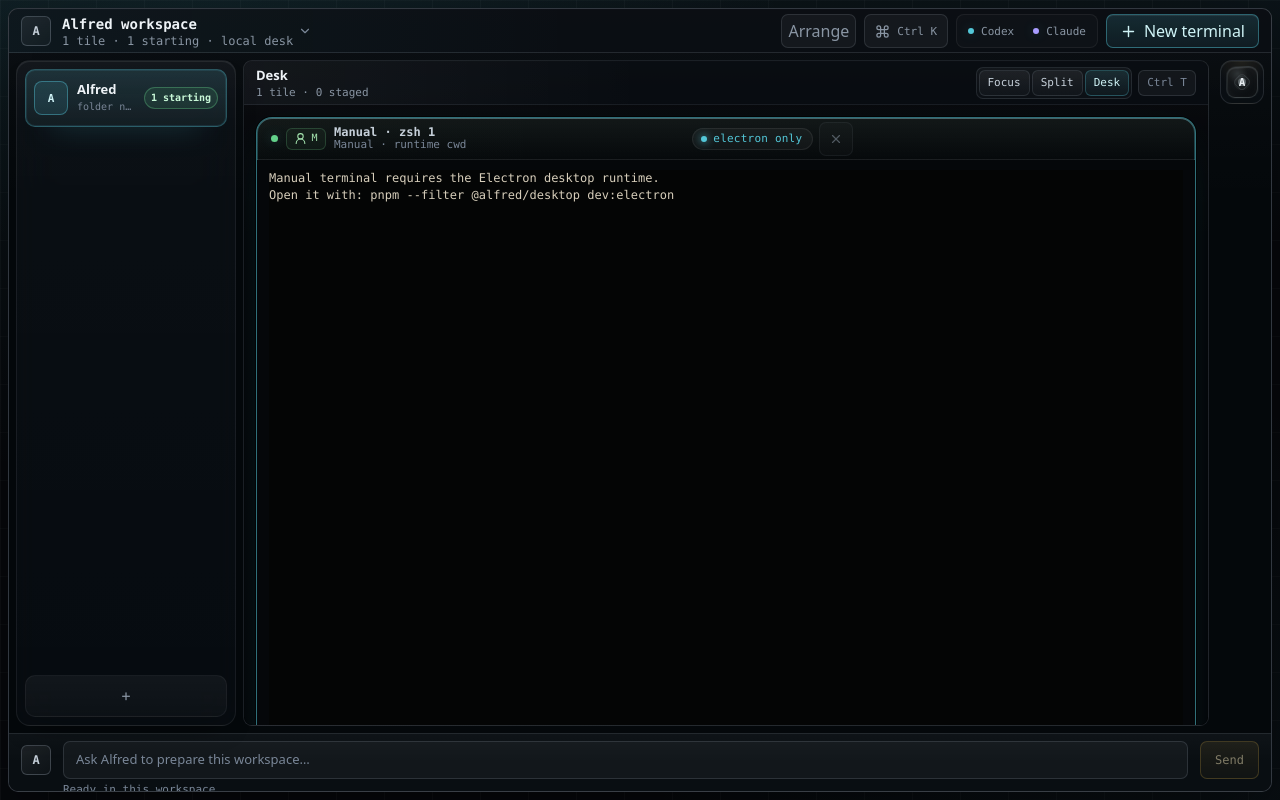
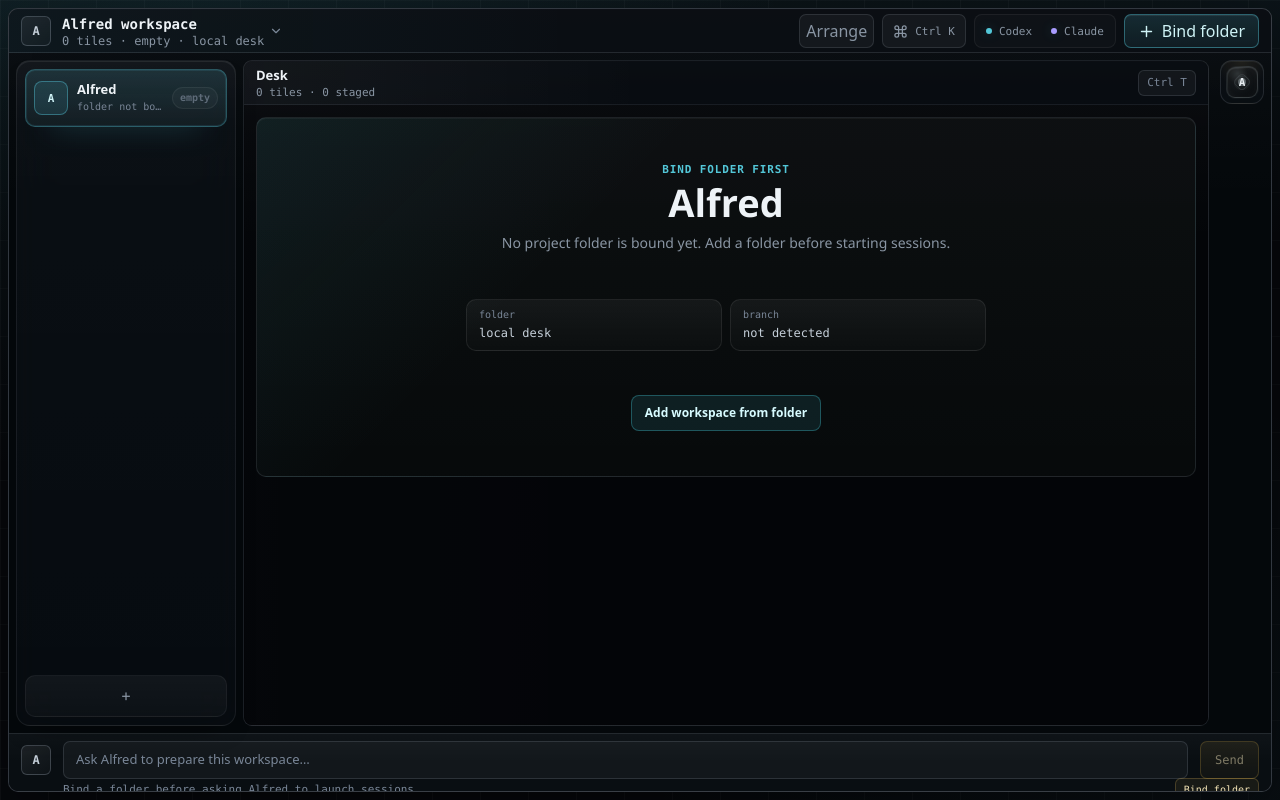
Before and after one commit to pdudek2/Alfred, a React (Vite) app in the folder apps/desktop/: page / in a window 1280 px wide. Built offline with nearby package versions, Linux system fonts and the light colour scheme.

Commit message:
Require bound workspace before launching sessions

```diff
--- a/apps/desktop/src/renderer/app.tsx
+++ b/apps/desktop/src/renderer/app.tsx
@@ -102,6 +102,7 @@ export function App() {
   const workspaceStateHydratedRef = useRef<boolean>(false);
   const shortcutModifier = navigator.platform.includes("Mac") ? "Cmd" : "Ctrl";
   const activeWorkspace = workspaces.find((workspace) => workspace.id === activeWorkspaceId) ?? DEFAULT_WORKSPACE;
+  const activeWorkspaceBound = Boolean(activeWorkspace.rootPath);
   const activeWorkMode = workModesByWorkspace[activeWorkspace.id] ?? "desk";
   const activeSessions = terminalSessions.filter((session) => session.workspaceId === activeWorkspace.id);
   const activePreviewCandidates = previewCandidates.filter((candidate) => candidate.workspaceId === activeWorkspace.id);
@@ -153,6 +154,8 @@ export function App() {
         : "Resolve the current Alfred plan before asking for another."
       : runtimeStatus && !runtimeStatus.openRouterConfigured
         ? "Set OPENROUTER_API_KEY in repo .env to use Alfred."
+        : !activeWorkspaceBound
+          ? "Bind a folder before asking Alfred to launch sessions."
         : undefined;
 
   useEffect(() => {
@@ -160,10 +163,18 @@ export function App() {
   }, [terminalSessions]);
 
   const handleAddManualSession = useCallback(() => {
+    if (!activeWorkspace.rootPath) {
+      setAlfredStatus(errored({ code: "malformed", message: "Bind a folder before starting a terminal." }));
+      return;
+    }
     setTerminalSessions((sessions) => addManualSession(sessions, activeWorkspace.rootPath ?? "", activeWorkspace.id));
   }, [activeWorkspace.id, activeWorkspace.rootPath]);
 
   const handleAddAgentSession = useCallback((kind: Extract<AgentKind, "claude" | "codex">) => {
+    if (!activeWorkspace.rootPath) {
+      setAlfredStatus(errored({ code: "malformed", message: "Bind a folder before starting an agent session." }));
+      return;
+    }
     setTerminalSessions((sessions) =>
       addAgentSession(sessions, kind, activeWorkspace.rootPath ?? "", activeWorkspace.id),
     );
@@ -654,6 +665,10 @@ export function App() {
     const prompt = composerValue.trim();
     if (!prompt) return;
     if (!canRequestPlan(alfredStatus, globalStagedCount)) return;
+    if (!activeWorkspace.rootPath) {
+      setAlfredStatus(errored({ code: "malformed", message: "Bind a folder before asking Alfred to launch sessions." }));
+      return;
+    }
     const alfredApi = getDesktopAlfredApi();
     if (!alfredApi) {
       setAlfredStatus(errored({ code: "network", message: "Alfred runtime is unavailable. Open the desktop app." }));
@@ -899,7 +914,7 @@ export function App() {
     let cancelled = false;
 
     if (!terminalApi) {
-      setTerminalSessions(createInitialSessions(""));
+      setTerminalSessions([]);
       return;
     }
 
@@ -957,10 +972,12 @@ export function App() {
         const hydratedSessions =
           liveSessions.length + restoredSessions.length + stagedSessions.length > 0
             ? [...liveSessions, ...restoredSessions, ...stagedSessions]
-            : createInitialSessions(
-                workspaceRootPath(workspaceStateResult, workspaceStateResult?.activeWorkspaceId ?? DEFAULT_WORKSPACE_ID),
-                workspaceStateResult?.activeWorkspaceId ?? DEFAULT_WORKSPACE_ID,
-              );
+            : workspaceRootPath(workspaceStateResult, workspaceStateResult?.activeWorkspaceId ?? DEFAULT_WORKSPACE_ID)
+              ? createInitialSessions(
+                  workspaceRootPath(workspaceStateResult, workspaceStateResult?.activeWorkspaceId ?? DEFAULT_WORKSPACE_ID),
+                  workspaceStateResult?.activeWorkspaceId ?? DEFAULT_WORKSPACE_ID,
+                )
+              : [];
         setWorkspaces((current) =>
           ensureWorkspacesForSessions(workspaceStateResult?.workspaces ?? current, hydratedSessions),
         );
@@ -971,7 +988,7 @@ export function App() {
       })
       .catch(() => {
         if (!cancelled) {
-          setTerminalSessions(createInitialSessions(""));
+          setTerminalSessions([]);
           workspaceStateHydratedRef.current = true;
         }
       });
@@ -1065,8 +1082,9 @@ export function App() {
                 className="agent-launch-button codex"
                 type="button"
                 aria-label="Start Codex"
+                disabled={!activeWorkspaceBound}
                 onClick={() => handleAddAgentSession("codex")}
-                title="Start Codex in this workspace"
+                title={activeWorkspaceBound ? "Start Codex in this workspace" : "Bind a folder before starting Codex"}
               >
                 <span className="tool-dot codex" />
                 <span>Codex</span>
@@ -1075,8 +1093,9 @@ export function App() {
                 className="agent-launch-button claude"
                 type="button"
                 aria-label="Start Claude"
+                disabled={!activeWorkspaceBound}
                 onClick={() => handleAddAgentSession("claude")}
-                title="Start Claude in this workspace"
+                title={activeWorkspaceBound ? "Start Claude in this workspace" : "Bind a folder before starting Claude"}
               >
                 <span className="tool-dot claude" />
                 <span>Claude</span>
@@ -1085,12 +1104,12 @@ export function App() {
             <button
               className="new-terminal-button"
               type="button"
-              aria-label="New terminal"
-              onClick={handleAddManualSession}
-              title="New terminal"
+              aria-label={activeWorkspaceBound ? "New terminal" : "Bind folder"}
+              onClick={activeWorkspaceBound ? handleAddManualSession : handleAddWorkspace}
+              title={activeWorkspaceBound ? "New terminal" : "Bind a folder before starting sessions"}
             >
               <Plus size={17} />
-              <span>New terminal</span>
+              <span>{activeWorkspaceBound ? "New terminal" : "Bind folder"}</span>
             </button>
           </div>
         </div>
@@ -1120,6 +1139,7 @@ export function App() {
               workspaceGitBranch={activeWorkspace.gitBranch}
               workspaceLabel={activeWorkspace.label}
               workspaceRootPath={activeWorkspace.rootPath}
+              onBindWorkspace={handleAddWorkspace}
               onAddAgentSession={handleAddAgentSession}
               onAddManualSession={handleAddManualSession}
               onCloseSession={handleCloseSession}
@@ -1184,12 +1204,24 @@ export function App() {
           </div>
         </div>
         <ComposerBar
-          blockedActionLabel={stagedWorkspaceId && stagedWorkspaceLabel ? `Open ${stagedWorkspaceLabel}` : undefined}
+          blockedActionLabel={
+            stagedWorkspaceId && stagedWorkspaceLabel
+              ? `Open ${stagedWorkspaceLabel}`
+              : !activeWorkspaceBound
+                ? "Bind folder"
+                : undefined
+          }
           blockedReason={composerBlockedReason}
           value={composerValue}
           thinking={isThinking(alfredStatus)}
           workspaceName={activeWorkspace.label === "Alfred" ? "this workspace" : activeWorkspace.label}
-          onBlockedAction={stagedWorkspaceId ? () => handleSelectWorkspace(stagedWorkspaceId) : undefined}
+          onBlockedAction={
+            stagedWorkspaceId
+              ? () => handleSelectWorkspace(stagedWorkspaceId)
+              : !activeWorkspaceBound
+                ? handleAddWorkspace
+                : undefined
+          }
           onChange={setComposerValue}
           onSubmit={handleSubmitPrompt}
         />
--- a/apps/desktop/src/renderer/components/CommandPalette.tsx
+++ b/apps/desktop/src/renderer/components/CommandPalette.tsx
@@ -133,6 +133,7 @@ export function CommandPalette({
   const selectedSession = sessions.find((session) => session.id === selectedSessionId) ?? sessions[0] ?? null;
   const selectedRestartable = selectedSession ? isRestartableSession(selectedSession) : false;
   const activeWorkspace = workspaces.find((workspace) => workspace.id === activeWorkspaceId);
+  const activeWorkspaceBound = Boolean(activeWorkspace?.rootPath);
   const normalizedQuery = query.trim().toLowerCase();
   const workspaceById = useMemo(
     () => new Map(workspaces.map((workspace) => [workspace.id, workspace])),
@@ -154,19 +155,24 @@ export function CommandPalette({
       {
         id: "new-terminal",
         label: "New manual terminal",
-        detail: `${shortcutModifier} T · start a shell in this workspace`,
+        detail: activeWorkspaceBound
+          ? `${shortcutModifier} T · start a shell in this workspace`
+          : "Bind a folder before starting sessions",
+        disabled: !activeWorkspaceBound,
         run: onAddManualSession,
       },
       {
         id: "new-codex-session",
         label: "New Codex session",
-        detail: "Start codex in this workspace",
+        detail: activeWorkspaceBound ? "Start codex in this workspace" : "Bind a folder before starting agents",
+        disabled: !activeWorkspaceBound,
         run: () => onAddAgentSession("codex"),
       },
       {
         id: "new-claude-session",
         label: "New Claude session",
-        detail: "Start claude in this workspace",
+        detail: activeWorkspaceBound ? "Start claude in this workspace" : "Bind a folder before starting agents",
+        disabled: !activeWorkspaceBound,
         run: () => onAddAgentSession("claude"),
       },
       {
@@ -379,6 +385,7 @@ export function CommandPalette({
       activeWorkMode,
       activeWorkspaceId,
       activeWorkspace,
+      activeWorkspaceBound,
       activeSearchableSessions,
       attention,
       arrangeMode,
--- a/apps/desktop/src/renderer/components/TerminalDesk.tsx
+++ b/apps/desktop/src/renderer/components/TerminalDesk.tsx
@@ -36,6 +36,7 @@ type TerminalDeskProps = {
   workspaceGitBranch?: string | undefined;
   workspaceLabel: string;
   workspaceRootPath?: string | undefined;
+  onBindWorkspace: () => void;
   onAddAgentSession: (kind: Extract<AgentKind, "claude" | "codex">) => void;
   onAddManualSession: () => void;
   onCloseSession: (sessionId: string) => void;
@@ -71,6 +72,7 @@ export function TerminalDesk({
   workspaceGitBranch,
   workspaceLabel,
   workspaceRootPath,
+  onBindWorkspace,
   onAddAgentSession,
   onAddManualSession,
   onCloseSession,
@@ -294,6 +296,7 @@ export function TerminalDesk({
             <EmptyWorkspaceState
               onAddAgentSession={onAddAgentSession}
               onAddManualSession={onAddManualSession}
+              onBindWorkspace={onBindWorkspace}
               workspaceGitBranch={workspaceGitBranch}
               workspaceLabel={workspaceLabel}
               workspaceRootPath={workspaceRootPath}
@@ -445,20 +448,24 @@ function FocusSessionStrip({
 function EmptyWorkspaceState({
   onAddAgentSession,
   onAddManualSession,
+  onBindWorkspace,
   workspaceGitBranch,
   workspaceLabel,
   workspaceRootPath,
 }: {
   onAddAgentSession: (kind: Extract<AgentKind, "claude" | "codex">) => void;
   onAddManualSession: () => void;
+  onBindWorkspace: () => void;
   workspaceGitBranch?: string | undefined;
   workspaceLabel: string;
   workspaceRootPath?: string | undefined;
 }) {
+  const bound = Boolean(workspaceRootPath);
+
   return (
     <div className="terminal-empty-state" role="status" aria-label="Empty workspace">
       <div>
-        <span>Workspace ready</span>
+        <span>{bound ? "Workspace ready" : "Bind folder first"}</span>
         <strong>{workspaceLabel}</strong>
         <p>{workspaceHomeCopy(workspaceRootPath, workspaceGitBranch)}</p>
       </div>
@@ -473,6 +480,8 @@ function EmptyWorkspaceState({
         </div>
       </dl>
       <div className="terminal-empty-actions" aria-label="empty workspace actions">
+        {bound ? (
+          <>
             <button type="button" onClick={onAddManualSession}>
               New terminal
             </button>
@@ -482,6 +491,12 @@ function EmptyWorkspaceState({
             <button type="button" onClick={() => onAddAgentSession("claude")}>
               Start Claude
             </button>
+          </>
+        ) : (
+          <button type="button" onClick={onBindWorkspace}>
+            Add workspace from folder
+          </button>
+        )}
       </div>
     </div>
   );
@@ -496,7 +511,7 @@ function workspaceHomeCopy(rootPath: string | undefined, gitBranch: string | und
     return `Bound to ${shortenPath(rootPath)}. Start a session when you are ready.`;
   }
 
-  return "No project folder is bound yet. Start manually or add a workspace from the sidebar.";
+  return "No project folder is bound yet. Add a folder before starting sessions.";
 }
 
 function ManualTerminalTile({
```
Also changed, not shown: apps/desktop/src/main/terminal-manager.ts (+3 -8 lines), 2 other files (tests, documents, lock files or other folders). Lines whose indentation alone changed are shown as unchanged.
